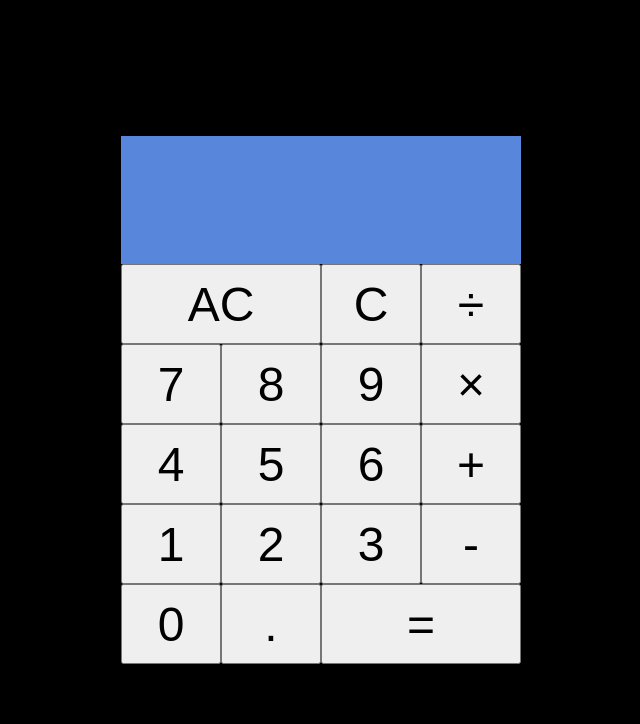
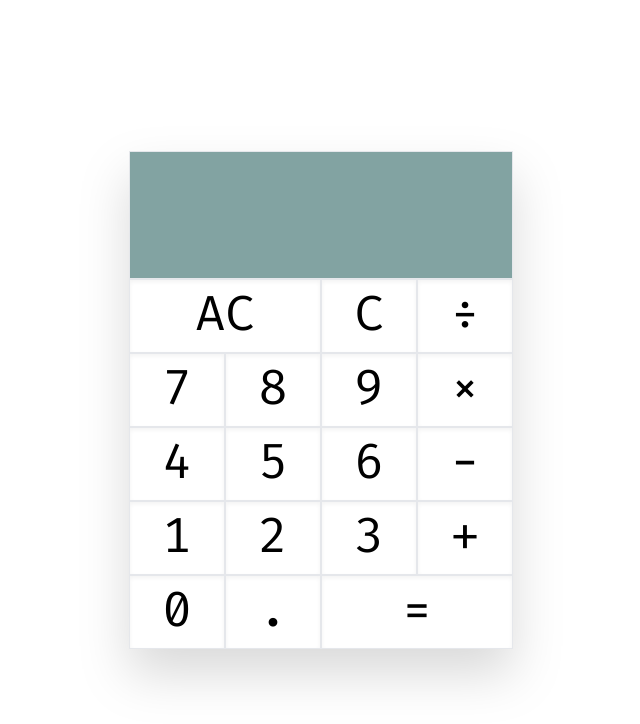
Before and after one commit to PMolnes/Calculator, a Vue app: page / in a window 1280 px wide. Shown: the top 724 px of the page, without its empty margins (319-959 px from the left). Built offline with nearby package versions, Linux system fonts and the light colour scheme.

Commit message:
Styled the calculator using tailwind.

```diff
--- a/index.html
+++ b/index.html
@@ -7,7 +7,7 @@
     <title>Vite App</title>
   </head>
   <body>
-    <div id="app"></div>
+    <div class="grid place-items-center w-screen h-screen" id="app"></div>
     <script type="module" src="/src/main.ts"></script>
   </body>
 </html>
--- a/package.json
+++ b/package.json
@@ -20,10 +20,13 @@
     "@vue/eslint-config-prettier": "^7.0.0",
     "@vue/eslint-config-typescript": "^11.0.0",
     "@vue/tsconfig": "^0.1.3",
+    "autoprefixer": "^10.4.7",
     "eslint": "^8.5.0",
     "eslint-plugin-vue": "^9.0.0",
     "npm-run-all": "^4.1.5",
+    "postcss": "^8.4.14",
     "prettier": "^2.5.1",
+    "tailwindcss": "^3.1.4",
     "typescript": "~4.7.4",
     "vite": "^2.9.12",
     "vue-tsc": "^0.38.1"
--- /dev/null
+++ b/postcss.config.js
@@ -0,0 +1,6 @@
+module.exports = {
+  plugins: {
+    tailwindcss: {},
+    autoprefixer: {},
+  },
+}
--- a/src/App.vue
+++ b/src/App.vue
@@ -36,11 +36,6 @@ body {
 
 #app {
   font-family: "Fira Code", monospace;
-  width: 100%;
-  height: 100%;
-  display: flex;
-  place-items: center;
-  background-color: black;
-
+  background-color: white;
 }
 </style>
--- a/src/components/Calculator.vue
+++ b/src/components/Calculator.vue
@@ -1,46 +1,45 @@
 <template>
-  <div class="calculator">
-    <div class="output">
-      <div class="operands">
-        <div class="previous-operand">{{ previousOperand }}</div>
-        <div class="current-operand">{{ currentOperand }}</div>
+  <div class="drop-shadow-2xl flex flex-col items-center justify-center max-w-sm h-96">
+    <div class="flex flex-col items-end justify-between w-96 h-32">
+      <div class="flex flex-col items-end justify-between bg-[#82a3a2] w-96 h-32 p-4 border border-grey">
+        <div class="text-white text-4xl text-opacity-75">
+          {{ previousOperand }}
+        </div>
+        <div class="max-w-full text-4xl text-white font-bold">{{ currentOperand }}</div>
       </div>
     </div>
-    <div class="buttons">
-      <button @click="allClear" class="double">AC</button>
-      <button @click="clear">C</button>
-      <button @click="operation" value="&#247;">&#247;</button>
-      <button @click="addOperand" value="7">7</button>
-      <button @click="addOperand" value="8">8</button>
-      <button @click="addOperand" value="9">9</button>
-      <button @click="operation" value="&times;">&times;</button>
-      <button @click="addOperand" value="4">4</button>
-      <button @click="addOperand" value="5">5</button>
-      <button @click="addOperand" value="6">6</button>
-      <button @click="operation" value="+">+</button>
-      <button @click="addOperand" value="1">1</button>
-      <button @click="addOperand" value="2">2</button>
-      <button @click="addOperand" value="3">3</button>
-      <button @click="operation" value="-">-</button>
-      <button @click="addOperand" value="0">0</button>
-      <button @click="addOperand" value=".">.</button>
-      <button @click="equate" class="double">=</button>
+    <div class="grid grid-cols-4 w-full h-full bg-white">
+      <CalculatorButton @click="allClear" class="col-span-2"
+        >AC</CalculatorButton
+      >
+      <CalculatorButton @click="clear">C</CalculatorButton>
+      <CalculatorButton @click="operation" value="/">&#247;</CalculatorButton>
+      <CalculatorButton @click="addOperand" value="7">7</CalculatorButton>
+      <CalculatorButton @click="addOperand" value="8">8</CalculatorButton>
+      <CalculatorButton @click="addOperand" value="9">9</CalculatorButton>
+      <CalculatorButton @click="operation" value="*">&times;</CalculatorButton>
+      <CalculatorButton @click="addOperand" value="4">4</CalculatorButton>
+      <CalculatorButton @click="addOperand" value="5">5</CalculatorButton>
+      <CalculatorButton @click="addOperand" value="6">6</CalculatorButton>
+      <CalculatorButton @click="operation" value="-">&minus;</CalculatorButton>
+      <CalculatorButton @click="addOperand" value="1">1</CalculatorButton>
+      <CalculatorButton @click="addOperand" value="2">2</CalculatorButton>
+      <CalculatorButton @click="addOperand" value="3">3</CalculatorButton>
+      <CalculatorButton @click="operation" value="+">&plus;</CalculatorButton>
+      <CalculatorButton @click="addOperand" value="0">0</CalculatorButton>
+      <CalculatorButton @click="addOperand" value=".">.</CalculatorButton>
+      <CalculatorButton @click="equate" class="col-span-2" value="=">=</CalculatorButton>
     </div>
   </div>
 </template>
 
 <script setup lang="ts">
 import { ref } from "vue";
+import CalculatorButton from "./CalculatorButton.vue";
 
 const currentOperand = ref("");
 const previousOperand = ref("");
 const expression = ref("");
-const map = new Map([
-  ["+", (a: number, b: number) => a + b],
-  ["-", (a: number, b: number) => a - b],
-  ["×", (a: number, b: number) => a * b],
-  ["÷", (a: number, b: number) => a / b],
-]);
 
 const addOperand = (event: Event) => {
   expression.value += (<HTMLInputElement>event.target).value;
@@ -54,89 +53,25 @@ const allClear = () => {
 };
 
 const clear = () => {
-  if (currentOperand.value !== '') {
+  if (currentOperand.value !== "" && currentOperand.value[currentOperand.value.length - 1] === " ") {
+    currentOperand.value = currentOperand.value.slice(0, -2);
+    expression.value = expression.value.slice(0, -2);
+    console.log('-2' + expression.value);
+  } else if (currentOperand.value !== "") {
     currentOperand.value = currentOperand.value.slice(0, -1);
-    expression.value = currentOperand.value.slice(0, -1);
+    expression.value = expression.value.slice(0, -1);
   }
 };
 
 const operation = (event: Event) => {
   expression.value += (<HTMLInputElement>event.target).value;
-  previousOperand.value = currentOperand.value += " " + (<HTMLInputElement>event.target).value;
-  currentOperand.value = "";
+  currentOperand.value = currentOperand.value +=
+    " " + (<HTMLInputElement>event.target).innerText + " ";
 };
 
 const equate = () => {
-  console.log(expression.value);
-  const numA = parseFloat(
-    previousOperand.value.split(" ").values().next().value
-  );
-  const numB = parseFloat(currentOperand.value);
-  const operator = previousOperand.value.split(" ")[1];
-  if (isNaN(numA) || isNaN(numB)) {
-    currentOperand.value = "ERROR";
-    previousOperand.value = "";
-  } else {
-    previousOperand.value = previousOperand.value += " " + currentOperand.value;
-    currentOperand.value = "" + map.get(operator)?.(numA, numB);
-  }
+  previousOperand.value = currentOperand.value;
+  currentOperand.value = eval(expression.value);
+  expression.value = currentOperand.value;
 };
 </script>
-
-<style scoped>
-.calculator {
-  display: flex;
-  flex-direction: column;
-  align-items: center;
-  justify-content: center;
-  width: 100%;
-  height: 100%;
-}
-
-.output {
-  display: flex;
-  flex-direction: column;
-  align-items: flex-end;
-  justify-content: space-between;
-  background-color: rgb(88, 134, 218);
-  width: 25rem;
-  height: 8rem;
-}
-
-.operands {
-  padding: 1rem;
-  display: flex;
-  flex-direction: column;
-  align-items: flex-end;
-  justify-content: space-between;
-  max-width: 100%;
-  height: 100%;
-}
-
-.previous-operand {
-  font-size: 2rem;
-  color: rgb(255, 255, 255);
-  opacity: 0.75;
-}
-
-.current-operand {
-  font-size: 2rem;
-  color: white;
-  font-weight: bold;
-}
-
-.buttons {
-  display: grid;
-  grid-template-columns: repeat(4, 1fr);
-  width: 25rem;
-  height: 25rem;
-}
-
-button {
-  font-size: 3rem;
-}
-
-.double {
-  grid-column: span 2;
-}
-</style>
--- /dev/null
+++ b/src/components/CalculatorButton.vue
@@ -0,0 +1,20 @@
+<template>
+  <button class="active:shadow-lg shadow-inner border border-grey" :class="props.class">
+    <slot></slot>
+  </button>
+</template>
+
+<script setup lang="ts">
+const props = defineProps({
+  class: {
+    type: String,
+    default: "",
+  },
+});
+</script>
+
+<style scoped>
+button {
+  font-size: 3rem;
+}
+</style>
--- /dev/null
+++ b/src/index.css
@@ -0,0 +1,3 @@
+@tailwind base;
+@tailwind components;
+@tailwind utilities;
--- a/src/main.ts
+++ b/src/main.ts
@@ -1,4 +1,5 @@
 import { createApp } from "vue";
 import App from "./App.vue";
+import './index.css';
 
 createApp(App).mount("#app");
--- /dev/null
+++ b/tailwind.config.js
@@ -0,0 +1,11 @@
+/** @type {import('tailwindcss').Config} */
+module.exports = {
+  content: [
+    "./index.html",
+    "./src/**/*.{vue,js,ts,jsx,tsx}",
+  ],
+  theme: {
+    extend: {},
+  },
+  plugins: [],
+}
```
Also changed, not shown: 1 other file (tests, documents, lock files or other folders).
